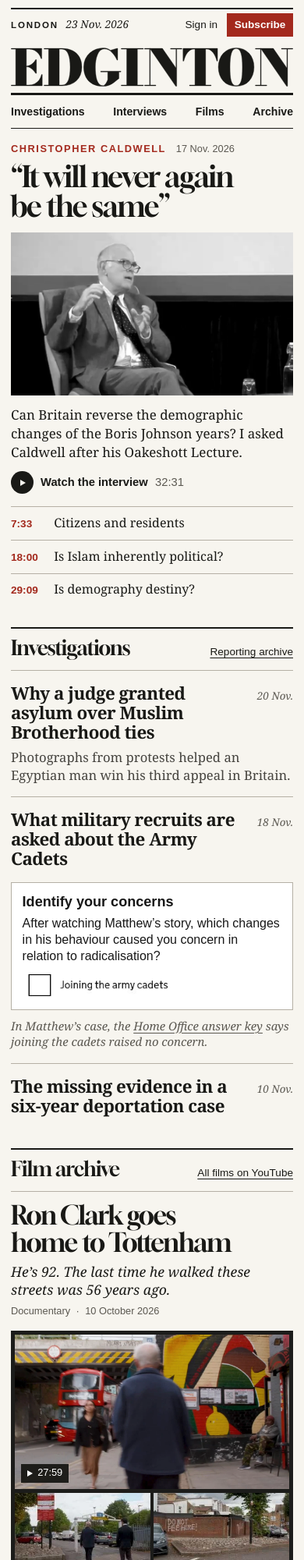
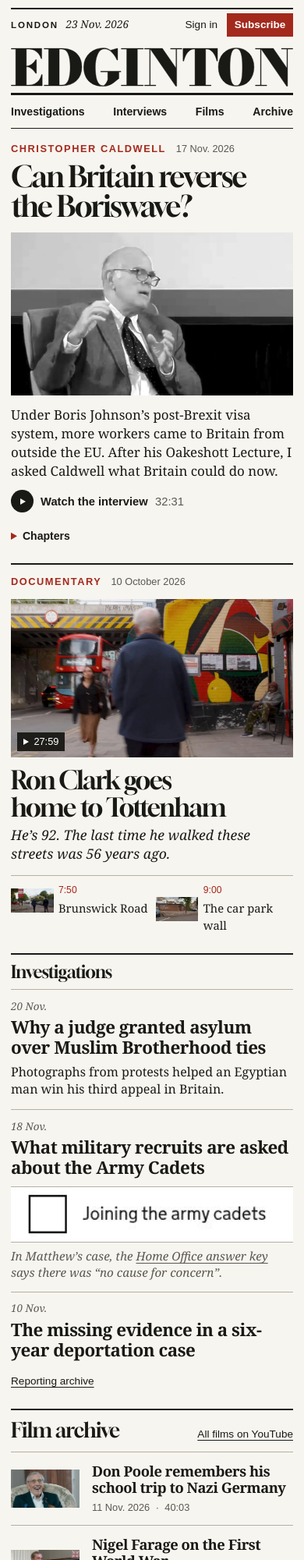
Before and after one commit to realtatebrown/edgintontest, a plain HTML site: page dist/index.html in a window 390 px wide. Shown: the top 2000 px of the page at 78% size. Drawn offline with Linux system fonts and the light colour scheme.

Commit message:
Rework the Caldwell cover, film feature and investigations column

```diff
--- a/dist/index.html
+++ b/dist/index.html
@@ -38,32 +38,52 @@
     </header>
 
     <main id="main">
-      <article id="latest-interview" class="lead" data-film-title="Christopher Caldwell in conversation" aria-labelledby="lead-title">
+      <article id="latest-interview" class="lead" data-film-title="Christopher Caldwell in conversation" data-screening-still="assets/caldwell.webp" aria-labelledby="lead-title">
         <div class="cover-spread">
           <div class="cover-copy">
             <div class="cover-credit"><span>Christopher Caldwell</span><time datetime="2026-11-17">17 Nov. 2026</time></div>
-            <h2 id="lead-title"><a data-watch href="https://www.youtube.com/watch?v=eC46_djd7-4">“It will never&nbsp;again be the same”</a></h2>
-            <p class="lead-intro">Can Britain reverse the demographic changes of the Boris Johnson years? I asked Caldwell after his Oakeshott Lecture.</p>
+            <h2 id="lead-title"><a data-watch href="https://www.youtube.com/watch?v=eC46_djd7-4">Can Britain reverse the Boriswave?</a></h2>
+            <p class="lead-intro">Under Boris Johnson’s post-Brexit visa system, more workers came to Britain from outside the EU. After his Oakeshott Lecture, I asked Caldwell what Britain could do now.</p>
             <a class="watch-interview" data-watch href="https://www.youtube.com/watch?v=eC46_djd7-4"><span class="play-mark" aria-hidden="true"></span>Watch the interview <span class="running-time">32:31</span></a>
           </div>
           <a class="poster" id="play-film" data-watch href="https://www.youtube.com/watch?v=eC46_djd7-4" aria-label="Play the Christopher Caldwell interview, 32 minutes 31 seconds">
-            <picture>
-              <source media="(max-width: 850px)" srcset="assets/caldwell-mobile.webp" width="800" height="554">
-              <img src="assets/caldwell.webp" width="1400" height="750" alt="Christopher Caldwell gestures during his conversation with Steven Edginton." fetchpriority="high">
-            </picture>
+            <img src="assets/caldwell-portrait.webp" width="690" height="376" alt="Christopher Caldwell raises a hand as he speaks." fetchpriority="high">
           </a>
-        </div>
+          <details class="chapter-strip">
+            <summary>Chapters</summary>
             <ol class="chapter-list" aria-label="Jump to a chapter in the interview">
               <li><a data-watch href="https://www.youtube.com/watch?v=eC46_djd7-4&amp;t=453s"><span>7:33</span><span class="chapter-name">Citizens and residents</span></a></li>
               <li><a data-watch href="https://www.youtube.com/watch?v=eC46_djd7-4&amp;t=1080s"><span>18:00</span><span class="chapter-name">Is Islam inherently political?</span></a></li>
               <li><a data-watch href="https://www.youtube.com/watch?v=eC46_djd7-4&amp;t=1749s"><span>29:09</span><span class="chapter-name">Is demography destiny?</span></a></li>
             </ol>
+          </details>
+        </div>
       </article>
 
+      <div class="front-stories">
+        <article id="films" class="feature-film" data-film-title="Ron Clark goes home to Tottenham" aria-labelledby="featured-film-title">
+          <div class="film-dateline"><span>Documentary</span><time datetime="2026-10-10">10 October 2026</time></div>
+          <a class="film-poster" data-watch href="https://www.youtube.com/watch?v=EYHWpMswzOI" aria-label="Play Ron Clark goes home to Tottenham, 27 minutes 59 seconds">
+            <div class="frame"><img src="assets/london.webp" width="1200" height="675" loading="lazy" alt="Ron Clark walks towards a railway bridge in Tottenham as a red double-decker comes through the arch."><span class="duration"><span class="triangle" aria-hidden="true"></span>27:59</span></div>
+          </a>
+          <div class="film-caption">
+            <h2 id="featured-film-title"><a data-watch href="https://www.youtube.com/watch?v=EYHWpMswzOI">Ron Clark goes home to Tottenham</a></h2>
+            <p>He’s 92. The last time he walked these streets was 56 years ago.</p>
+          </div>
+          <ol class="film-sequence" aria-label="Two moments from the film">
+            <li><a data-watch href="https://www.youtube.com/watch?v=EYHWpMswzOI&amp;t=470s">
+              <img src="assets/brunswick-road.webp" width="320" height="180" loading="lazy" alt="Ron points into the car park as Steven stands beside him.">
+              <span><time datetime="PT7M50S">7:50</time><span class="scene-title">Brunswick Road</span></span>
+            </a></li>
+            <li><a data-watch href="https://www.youtube.com/watch?v=EYHWpMswzOI&amp;t=540s">
+              <img src="assets/car-park-wall.webp" width="320" height="180" loading="lazy" alt="Hand-painted white lettering on a brick wall alongside the car park.">
+              <span><time datetime="PT9M">9:00</time><span class="scene-title">The car park wall</span></span>
+            </a></li>
+          </ol>
+        </article>
         <section class="reports" id="investigations" aria-labelledby="invest-title">
           <div class="section-heading">
             <h2 class="desk-title" id="invest-title">Investigations</h2>
-          <a class="archive-link" href="https://www.stevenedginton.com/archive">Reporting archive</a>
           </div>
           <div class="report-index">
             <article>
@@ -79,14 +99,10 @@
                 <time datetime="2026-11-18">18 Nov.</time>
               </div>
               <figure class="document">
-              <blockquote cite="https://www.support-people-susceptible-to-radicalisation.service.gov.uk/case-study/awareness-course/case-studies-n/1/question">
                 <a class="clipping" href="https://www.support-people-susceptible-to-radicalisation.service.gov.uk/case-study/awareness-course/case-studies-n/1/question">
-                  <strong>Identify your concerns</strong>
-                  <span>After watching Matthew’s story, which changes in his behaviour caused you concern in relation to radicalisation?</span>
-                  <img src="assets/prevent-option.jpg" width="280" height="48" loading="lazy" alt="Unchecked option: Joining the army cadets">
+                  <img src="assets/prevent-option.jpg" width="280" height="48" loading="lazy" alt="Unchecked option on the Prevent training form: Joining the army cadets">
                 </a>
-              </blockquote>
-              <figcaption>In Matthew’s case, the <a href="https://www.support-people-susceptible-to-radicalisation.service.gov.uk/case-study/awareness-course/case-studies-n/1/question?activity=response&amp;skip=true">Home Office answer key</a> says joining the cadets raised no concern.</figcaption>
+                <figcaption>In Matthew’s case, the <a href="https://www.support-people-susceptible-to-radicalisation.service.gov.uk/case-study/awareness-course/case-studies-n/1/question?activity=response&amp;skip=true">Home Office answer key</a> says there was “no cause for concern”.</figcaption>
               </figure>
             </article>
             <article>
@@ -96,34 +112,12 @@
               </div>
             </article>
           </div>
+          <a class="archive-link" href="https://www.stevenedginton.com/archive">Reporting archive</a>
         </section>
+      </div>
 
-      <section id="films" class="film-desk" aria-labelledby="film-title">
+      <section class="film-desk" aria-labelledby="film-title">
         <div class="section-heading"><h2 class="desk-title" id="film-title">Film archive</h2><a class="archive-link" href="https://www.youtube.com/@Steven.Edginton/videos">All films on YouTube</a></div>
-        <article class="feature-film" data-film-title="Ron Clark goes home to Tottenham">
-          <div class="film-caption">
-            <h3><a data-watch href="https://www.youtube.com/watch?v=EYHWpMswzOI">Ron Clark goes home to Tottenham</a></h3>
-            <div class="film-summary">
-              <p>He’s 92. The last time he walked these streets was 56 years ago.</p>
-              <div class="film-details">Documentary <span>·</span> <time datetime="2026-10-10">10 October 2026</time></div>
-            </div>
-          </div>
-          <div class="film-stills">
-            <a class="film-poster" data-watch href="https://www.youtube.com/watch?v=EYHWpMswzOI" aria-label="Play Ron Clark goes home to Tottenham, 27 minutes 59 seconds">
-              <div class="frame"><img src="assets/london.webp" width="1200" height="675" loading="lazy" alt="Ron Clark walks towards a railway bridge in Tottenham as a red double-decker comes through the arch."><span class="duration"><span class="triangle" aria-hidden="true"></span>27:59</span></div>
-            </a>
-            <ol class="film-sequence" aria-label="Two moments from the film">
-              <li><a data-watch href="https://www.youtube.com/watch?v=EYHWpMswzOI&amp;t=470s">
-                <img src="assets/brunswick-road.webp" width="320" height="180" loading="lazy" alt="Ron points into the car park as Steven stands beside him.">
-                <span><time datetime="PT7M50S">7:50</time><span class="scene-title">Brunswick Road</span></span>
-              </a></li>
-              <li><a data-watch href="https://www.youtube.com/watch?v=EYHWpMswzOI&amp;t=540s">
-                <img src="assets/car-park-wall.webp" width="320" height="180" loading="lazy" alt="Hand-painted white lettering on a brick wall alongside the car park.">
-                <span><time datetime="PT9M">9:00</time><span class="scene-title">The car park wall</span></span>
-              </a></li>
-            </ol>
-          </div>
-        </article>
         <div class="film-list">
           <article>
             <a class="film-link" href="https://www.youtube.com/watch?v=cnxw7EeApTE">
@@ -154,7 +148,10 @@
   <dialog class="screening" aria-labelledby="screening-title">
     <div class="screening-inner">
       <div class="screening-head">
+        <div class="screening-credit">
+          <img class="screening-still" width="1400" height="750" alt="" hidden>
           <h2 id="screening-title"></h2>
+        </div>
         <button type="button" class="screening-back" autofocus>Back to the front page</button>
       </div>
       <div class="screening-player"></div>
--- a/dist/style.css
+++ b/dist/style.css
@@ -22,7 +22,7 @@
 * { box-sizing: border-box; }
 body, h1, h2, h3, p, figure { margin: 0; }
 a { color: inherit; text-decoration: none; }
-a:focus-visible, button:focus-visible, iframe:focus-visible { outline: 3px solid var(--red); outline-offset: 4px; }
+a:focus-visible, button:focus-visible, summary:focus-visible, iframe:focus-visible { outline: 3px solid var(--red); outline-offset: 4px; }
 a:hover { color: var(--red); }
 img { display: block; width: 100%; }
 h2, h3 { font-family: var(--news); font-weight: 700; }
@@ -55,7 +55,7 @@ nav { grid-area: desks; display: flex; }
 .subscribe { display: grid; place-items: center; background: var(--red); color: white; padding: .55rem 1.4rem; margin: .26rem 0; }
 .subscribe:hover { background: #812318; color: white; }
 .lead { padding-top: clamp(1.1rem, 2.2vw, 2rem); }
-.cover-spread { display: grid; grid-template-columns: minmax(0, 1.48fr) minmax(0, 1fr); align-items: center; gap: clamp(1.8rem, 3.5vw, 3.4rem); }
+.cover-spread { display: grid; grid-template-columns: minmax(0, 1.48fr) minmax(0, 1fr); align-items: center; gap: 0 clamp(1.8rem, 3.5vw, 3.4rem); }
 .cover-copy { grid-column: 2; grid-row: 1; }
 .cover-credit { display: flex; align-items: baseline; flex-wrap: wrap; gap: .8rem; font: .8rem/1.3 var(--utility); }
 .cover-credit > span { color: var(--red); text-transform: uppercase; letter-spacing: .12em; font-weight: 700; }
@@ -63,7 +63,7 @@ nav { grid-area: desks; display: flex; }
 .lead h2 { margin: .65rem 0 .8rem; font: 400 clamp(3rem, 4.28vw, 4.2rem)/1.03 var(--display); letter-spacing: -.044em; text-wrap: balance; }
 .lead-intro { max-width: 43ch; font: clamp(1.06rem, 1.4vw, 1.23rem)/1.42 var(--news); }
 .poster { grid-column: 1; grid-row: 1; display: block; }
-.poster picture, .poster img { display: block; width: 100%; height: auto; }
+.poster img { display: block; width: 100%; height: auto; }
 .watch-interview { display: inline-flex; min-height: 44px; align-items: center; gap: .58rem; margin-top: .7rem; font: 700 .92rem/1.25 var(--utility); }
 .play-mark { width: 1.8rem; height: 1.8rem; border-radius: 50%; background: var(--ink); display: grid; place-items: center; }
 .play-mark::after, .triangle { content: ""; width: 0; height: 0; border-block: .28rem solid transparent; border-left: .44rem solid currentColor; }
@@ -74,52 +74,59 @@ nav { grid-area: desks; display: flex; }
 .duration { position: absolute; left: .85rem; bottom: .85rem; display: inline-flex; align-items: center; gap: .4rem; color: white; background: #151512ed; padding: .36rem .5rem; font: .8rem/1 var(--utility); font-variant-numeric: tabular-nums; }
 .watch-source, figcaption a, .footer-links a { text-decoration: underline; text-decoration-thickness: 1px; text-underline-offset: .2em; }
 .chapter-list { list-style: none; padding: 0; margin: 0; display: grid; grid-template-columns: repeat(3, minmax(0,1fr)); }
-.lead .chapter-list { margin-top: 1.1rem; border-top: 1px solid var(--rule); }
+
 .chapter-list li + li { border-left: 1px solid var(--rule); }
 .chapter-list a { display: flex; align-items: baseline; gap: .65rem; padding: .7rem .9rem; font: 1rem/1.3 var(--news); }
 .chapter-list li:first-child a { padding-left: 0; }
 .chapter-list a:hover { text-decoration: underline; text-underline-offset: .16em; }
 .chapter-list a > span:first-child { flex: none; color: var(--red); font: 600 .85rem/1.5 var(--utility); font-variant-numeric: tabular-nums; }
-.reports, .film-desk { margin-top: clamp(1.65rem, 3vw, 2.75rem); }
+.chapter-strip { grid-column: 1; min-width: 0; margin-top: .45rem; }
+.chapter-strip summary { cursor: pointer; width: fit-content; padding: .55rem 0; font: 600 .88rem/1.4 var(--utility); }
+.chapter-strip summary::marker { color: var(--red); }
+.chapter-strip .chapter-list { display: flex; flex-wrap: wrap; gap: 0 clamp(.6rem,1.15vw,1.1rem); }
+.chapter-strip .chapter-list li { border: 0; }
+.chapter-strip .chapter-list a { padding: .25rem 0; gap: .32rem; font: .88rem/1.35 var(--news); }
+.chapter-strip .chapter-list a > span:first-child { font: .75rem/1.4 var(--utility); color: var(--red); }
+@media (min-width: 761px) {
+  .chapter-strip[open] > summary { display: none; }
+}
+@media (min-width: 761px) and (max-width: 1160px) {
+  .chapter-strip { grid-column: 1 / -1; }
+}
+.front-stories { display: grid; grid-template-columns: minmax(0,2fr) minmax(0,1fr); column-gap: clamp(1.3rem,2.55vw,2.5rem); align-items: start; border-top: 2px solid var(--ink); margin-top: clamp(1.05rem,2vw,1.8rem); }
+.film-desk { margin-top: clamp(1.65rem,3vw,2.75rem); }
 .section-heading { display: flex; justify-content: space-between; align-items: baseline; gap: 1rem; border-top: 2px solid var(--ink); padding: .65rem 0 .85rem; }
-.desk-title { font: 400 clamp(1.65rem, 2.45vw, 2.15rem)/1.1 var(--display); letter-spacing: -.035em; }
-.archive-link { font: .85rem/1.4 var(--utility); text-decoration: underline; text-underline-offset: .22em; }
-.report-index { display: grid; column-gap: clamp(2rem, 4vw, 4rem); grid-template-columns: minmax(0, 1fr) minmax(0, 1.08fr); grid-template-rows: auto 1fr; }
-.report-index article { border-top: 1px solid var(--rule); padding: 1rem 0 .95rem; }
-.report-index article:first-child { grid-area: 1 / 1; }
-.report-index article:last-child { grid-area: 2 / 1; }
-.report-index .report-document { grid-area: 1 / 2 / 3 / 3; }
-.report-heading { display: flex; align-items: baseline; gap: .8rem; justify-content: space-between; }
-.report-heading time { color: var(--muted); white-space: nowrap; font: italic .84rem/1.3 var(--news); }
-.reports h3 { margin: 0; font-size: clamp(1.28rem, 1.72vw, 1.58rem); line-height: 1.12; letter-spacing: -.023em; }
-.reports p { margin-top: .5rem; font-size: 1.04rem; line-height: 1.4; color: #45433e; }
-.document { margin: 1.1rem 0 .2rem; }
-.document blockquote { margin: 0; }
-.clipping { display: block; padding: clamp(.85rem, 1.35vw, 1.2rem); border: 1px solid var(--rule); background: #fff; color: #171717; font: 1rem/1.3 var(--utility); }
-.clipping:hover { border-color: var(--ink); color: #171717; }
-.clipping strong { display: block; font-size: 1.13rem; margin-bottom: .35rem; }
-.clipping span { display: block; }
-.clipping img { width: 12.6rem; max-width: 100%; height: auto; margin: .58rem 0 0 -.2rem; }
-.document figcaption { color: var(--muted); margin-top: .6rem; line-height: 1.35; font-style: italic; font-size: .93rem; }
-.film-caption { display: grid; grid-template-columns: minmax(0,1.3fr) minmax(0,1fr); align-items: center; gap: clamp(1rem,4vw,4rem); padding: .85rem 0 1.2rem; border-top: 1px solid var(--rule); }
-.film-caption h3 { font: 400 clamp(2.1rem,3.7vw,3.45rem)/1.04 var(--display); letter-spacing: -.042em; text-wrap: balance; }
-.film-caption p { max-width: 34ch; font: italic clamp(1.1rem,1.6vw,1.35rem)/1.3 var(--news); }
+.desk-title { font: 400 clamp(1.65rem,2.45vw,2.15rem)/1.1 var(--display); letter-spacing: -.035em; }
+.archive-link { display: inline-block; font: .85rem/1.4 var(--utility); text-decoration: underline; text-underline-offset: .22em; }
+.reports { border-left: 1px solid var(--rule); padding-left: clamp(1rem,2.35vw,2.2rem); margin-top: .85rem; }
+.reports .section-heading { border: 0; padding: 0 0 .8rem; }
+.reports .desk-title { font-size: clamp(1.4rem,2.15vw,1.85rem); }
+.report-index article { border-top: 1px solid var(--rule); padding: .8rem 0 .9rem; }
+.report-heading { display: flex; flex-direction: column; gap: .32rem; }
+.report-heading time { order: -1; color: var(--muted); font: italic .84rem/1.3 var(--news); }
+.reports h3 { font-size: clamp(1.2rem,1.55vw,1.48rem); line-height: 1.15; letter-spacing: -.022em; }
+.reports p { margin-top: .46rem; font: 1rem/1.38 var(--news); }
+.document { margin-top: .7rem; }
+.clipping { display: block; padding: clamp(.35rem,.8vw,.75rem) .2rem; background: #fff; border-block: 1px solid var(--rule); }
+.clipping img { width: min(100%, 21.5rem); height: auto; }
+.document figcaption { margin: .45rem 0 0; font: italic .95rem/1.35 var(--news); color: var(--muted); }
+.reports > .archive-link { margin-top: .15rem; }
+.film-dateline { display: flex; align-items: baseline; gap: .75rem; padding: .88rem 0 .8rem; font: .8rem/1.3 var(--utility); }
+.film-dateline span { color: var(--red); font-weight: 700; text-transform: uppercase; letter-spacing: .12em; }
+.film-dateline time { color: var(--muted); }
+.film-poster { display: block; }
+.feature-film .frame img { aspect-ratio: 2.12; height: auto; object-fit: cover; object-position: center 9%; }
+.film-caption { padding: .75rem 0 1rem; }
+.film-caption h2 { font: 400 clamp(2.05rem,3.45vw,3.3rem)/1.06 var(--display); letter-spacing: -.043em; text-wrap: balance; }
+.film-caption p { margin-top: .4rem; font: italic clamp(1.1rem,1.65vw,1.33rem)/1.33 var(--news); }
 .film-details { color: var(--muted); font: .8rem/1.5 var(--utility); }
-.film-summary .film-details { margin-top: .4rem; }
 .film-details span { margin: 0 .24rem; }
-.film-stills { display: grid; grid-template-columns: minmax(0, 2fr) minmax(0, 1fr); gap: .45rem; background: #1c1c1a; color: var(--paper); padding: .45rem; }
-.film-poster, .film-poster .frame { display: block; height: 100%; }
-.feature-film .frame img { height: 100%; object-fit: cover; }
-.film-stills a:focus-visible { outline: 2px solid white; outline-offset: -3px; }
-.film-sequence { list-style: none; padding: 0; margin: 0; display: grid; gap: .45rem; }
-.film-sequence li { min-width: 0; }
-.film-sequence a { position: relative; display: block; }
-.film-sequence img { height: auto; }
-.film-sequence a > span { position: absolute; bottom: 0; left: 0; padding: .36rem .55rem; color: white; background: #161614f2; display: inline-flex; align-items: baseline; flex-wrap: wrap; gap: .4rem; }
-.film-sequence a:hover .scene-title { text-decoration: underline; }
-.film-sequence time { color: #e0d7c9; font: .78rem/1.3 var(--utility); font-variant-numeric: tabular-nums; }
-.scene-title { font: 1rem/1.15 var(--news); }
-.film-list { display: grid; grid-template-columns: repeat(2, minmax(0,1fr)); gap: 2rem; margin-top: 1rem; }
+.film-sequence { list-style: none; margin: 0; padding: .7rem 0 0; border-top: 1px solid var(--rule); display: grid; grid-template-columns: repeat(2,minmax(0,1fr)); gap: 1rem; }
+.film-sequence a { display: flex; align-items: center; gap: .65rem; }
+.film-sequence img { width: clamp(4rem,8vw,7.5rem); height: auto; }
+.film-sequence time { display: block; margin-bottom: .15rem; color: var(--red); font: .76rem/1.3 var(--utility); font-variant-numeric: tabular-nums; }
+.scene-title { font: 1rem/1.16 var(--news); }
+.film-list { display: grid; grid-template-columns: repeat(2, minmax(0,1fr)); gap: 2rem; }
 .film-list article { border-top: 1px solid var(--rule); }
 .film-list .film-link { display: grid; grid-template-columns: clamp(5.5rem,11vw,9.5rem) 1fr; gap: 1rem; align-items: center; padding: 1rem 0; }
 .film-list img { height: auto; }
@@ -129,6 +136,9 @@ nav { grid-area: desks; display: flex; }
 html:has(.screening[open]) { overflow: hidden; }
 .screening-inner { width: min(100%, 80rem, max(42rem, calc(160dvh - 14rem))); margin: auto; }
 .screening-head { display: flex; align-items: baseline; justify-content: space-between; flex-wrap: wrap; column-gap: 1rem; row-gap: .45rem; padding-bottom: .85rem; }
+.screening-credit { display: flex; gap: .8rem; align-items: center; }
+.screening-still { width: clamp(4rem,9vw,8rem); height: auto; }
+.screening-still[hidden] { display: none; }
 .screening h2 { font: 400 clamp(1.35rem, 2.7vw, 2.3rem)/1.12 var(--news); }
 .screening-back, .screening .watch-source { font: .9rem/1.5 var(--utility); color: var(--paper); }
 .screening-back { border: 0; background: transparent; cursor: pointer; padding: .45rem 0; text-decoration: underline; text-underline-offset: .2em; }
@@ -174,11 +184,14 @@ section[id], article[id] { scroll-margin-top: 1rem; }
 @media(max-width: 760px) {
   .cover-spread { grid-template-columns: minmax(0,1.1fr) minmax(0,1fr); gap: 1.2rem; }
   .lead h2 { font-size: clamp(2.35rem,5.5vw,3.4rem); }
-  .lead .chapter-list { grid-template-columns: 1fr; }
-  .lead .chapter-list li + li { border: 0; border-top: 1px solid var(--rule); }
-  .lead .chapter-list a { padding: .6rem 0; }
-  .lead .chapter-list a > span:first-child { min-width: 2.8rem; }
-  .report-index { display: block; }
+  .chapter-strip { grid-column: 1 / -1; margin-top: .25rem; }
+  .chapter-strip summary { min-height: 44px; padding-top: .8rem; }
+  .chapter-strip .chapter-list { display: block; }
+  .chapter-strip .chapter-list a { min-height: 40px; align-items: center; }
+  .chapter-strip .chapter-list a > span:first-child { min-width: 2.7rem; }
+  .front-stories { display: block; margin-top: .85rem; }
+  .reports { border: 0; padding: 0; margin-top: 1.6rem; }
+  .reports .section-heading { border-top: 2px solid var(--ink); padding: .6rem 0; }
   .reports h3 { font-size: 1.4rem; }
   .guest-list { grid-template-columns: 1fr; }
   .guest-link { grid-template-columns: clamp(5rem, 22vw, 7.4rem) 1fr; padding: .9rem 0; }
@@ -189,10 +202,10 @@ section[id], article[id] { scroll-margin-top: 1rem; }
   footer, footer > div { flex-wrap: wrap; }
 }
 @media(min-width: 621px) and (max-width: 850px) {
-  .poster img { aspect-ratio: 1.12; object-fit: cover; object-position: 38% center; }
+  .poster img { aspect-ratio: 1.28; object-fit: cover; object-position: 35% center; }
 }
 @media(max-width: 620px) {
-  .cover-spread { display: grid; grid-template-columns: 1fr; grid-template-areas: "credit" "title" "photo" "intro" "watch"; gap: 0; }
+  .cover-spread { display: grid; grid-template-columns: 1fr; grid-template-areas: "credit" "title" "photo" "intro" "watch" "chapters"; gap: 0; }
   .cover-copy { display: contents; }
   .cover-credit { grid-area: credit; }
   .lead h2 { grid-area: title; font-size: clamp(2.35rem,9vw,3.4rem); max-width: 18ch; margin: .45rem 0 .85rem; }
@@ -200,15 +213,12 @@ section[id], article[id] { scroll-margin-top: 1rem; }
   .poster img { aspect-ratio: 1.73; object-fit: cover; object-position: 50% 28%; }
   .lead-intro { grid-area: intro; max-width: 46ch; margin-top: .8rem; }
   .watch-interview { grid-area: watch; justify-self: start; margin-top: .3rem; }
-  .lead .chapter-list { margin-top: .55rem; }
-  .film-caption { display: block; padding: .8rem 0 1rem; }
-  .film-caption h3 { max-width: 20ch; }
-  .film-summary { margin-top: .5rem; }
-  .film-stills { grid-template-columns: 1fr; padding: .3rem; gap: .3rem; }
-  .film-poster, .film-poster .frame, .feature-film .frame img { height: auto; }
-  .film-sequence { grid-template-columns: repeat(2,minmax(0,1fr)); gap: .3rem; }
-  .film-sequence a > span { position: static; display: flex; padding: .35rem .2rem .15rem; background: none; }
-  .scene-title { font-size: .9rem; }
+  .chapter-strip { grid-area: chapters; margin-top: 0; }
+  .feature-film .frame img { aspect-ratio: 16/9; }
+  .film-sequence { gap: .6rem; }
+  .film-sequence img { width: clamp(3rem,14vw,5rem); }
+  .film-sequence a { gap: .4rem; }
+  .scene-title { font-size: .92rem; }
 }
 @media(max-width: 540px) {
   header { grid-template-areas: "date readers" "mark mark" "desks desks"; }
```
Also changed, not shown: dist/player.js (+16 -4 lines), dist/assets/caldwell-mobile.webp (deleted), dist/assets/caldwell-portrait.webp (added), 1 other file. Lines whose indentation alone changed are shown as unchanged.
